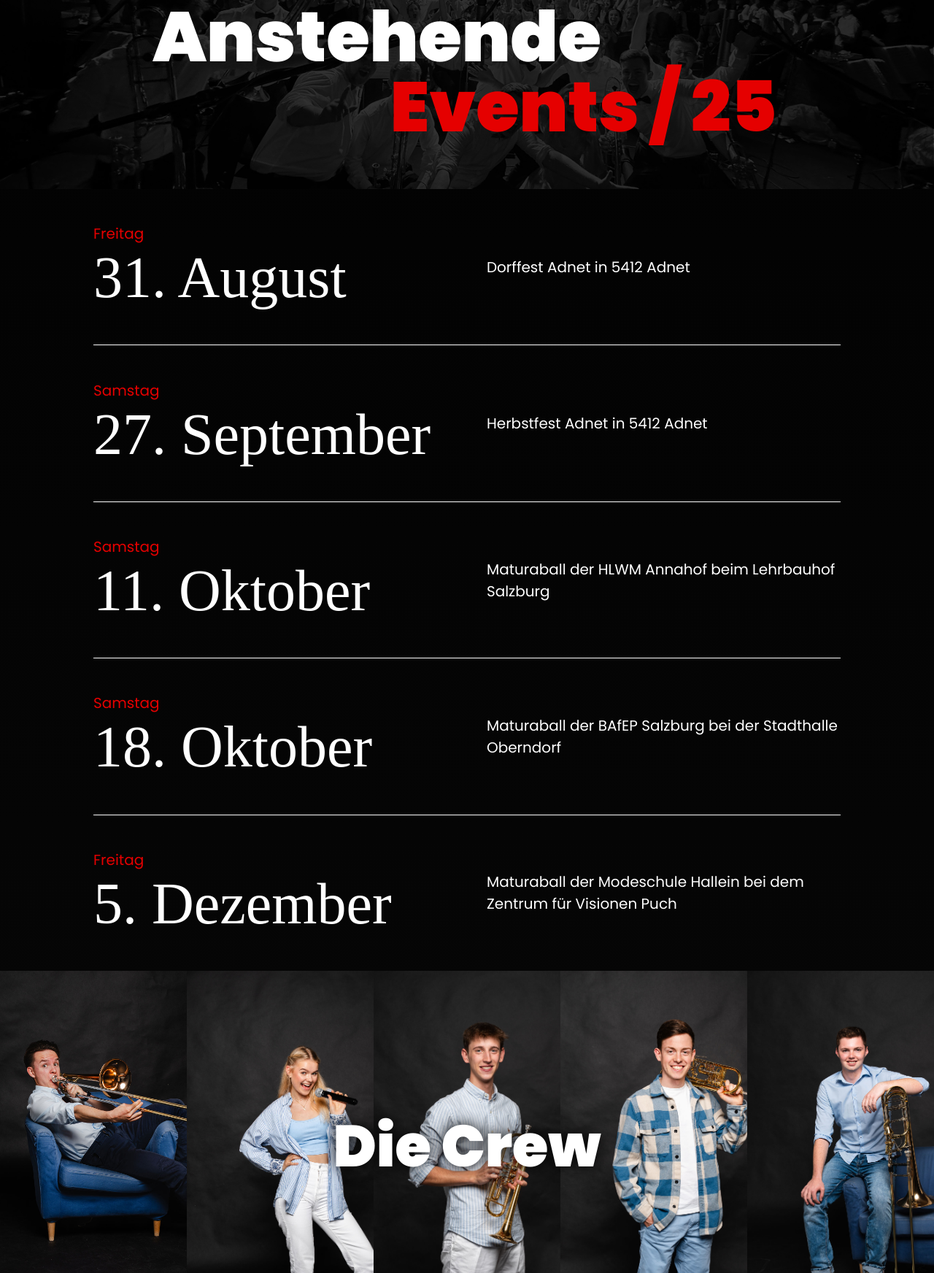
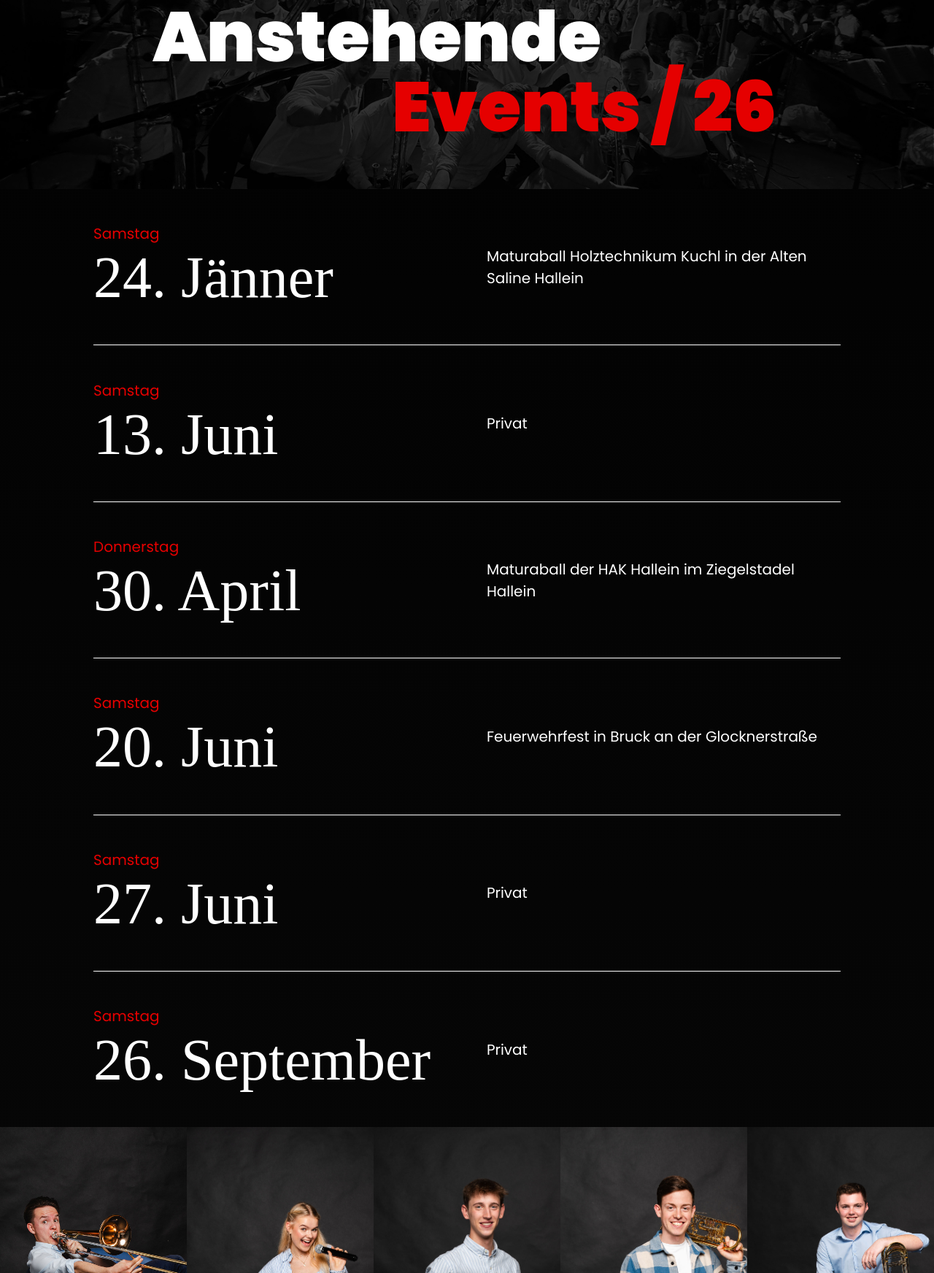
Before and after one commit to SeverinSiller/hoaschoaf, a website built with Vite: page index.html in a window 1280 px wide. Shown: the part 861-2605 px from the top of the page at 73% size. Built offline with nearby package versions, Linux system fonts and the light colour scheme; a web font is replaced by a local one; what colcade would draw is missing.

Commit message:
Update event details.html

```diff
--- a/index.html
+++ b/index.html
@@ -10,7 +10,7 @@
 
     <meta charset="utf-8" />
     <meta http-equiv="X-UA-Compatible" content="IE=edge" />
-    <title>Hoaschoaf - Brassband Salzburg</title>
+    <title>Hoaschoaf - Band Salzburg</title>
     <meta name="description" content="Die offizielle Website der Brassband Hoaschoaf" />
     <meta name="viewport" content="width=device-width, initial-scale=1" />
     <meta name="color-scheme" content="dark" />
@@ -57,29 +57,33 @@
       <div class="events-title">
         <h2>
           <span class="top">Anstehende</span>
-          <span class="bottom emphasis">Events / 25</span>
+          <span class="bottom emphasis">Events / 26</span>
         </h2>
       </div>
       <table class="event-table">
         <tr class="event-info">
-          <td class="day-info"><span class="weekday emphasis">Freitag</span><span class="date">31. August</span></td>
-          <td class="location">Dorffest Adnet in 5412 Adnet</td>
+          <td class="day-info"><span class="weekday emphasis">Samstag</span><span class="date">24. Jänner</span></td>
+          <td class="location">Maturaball Holztechnikum Kuchl in der Alten Saline Hallein</td>
         </tr>
         <tr class="event-info">
-          <td class="day-info"><span class="weekday emphasis">Samstag</span><span class="date">27. September</span></td>
-          <td class="location">Herbstfest Adnet in 5412 Adnet</td>
+          <td class="day-info"><span class="weekday emphasis">Samstag</span><span class="date">13. Juni</span></td>
+          <td class="location">Privat</td>
         </tr>
         <tr class="event-info">
-          <td class="day-info"><span class="weekday emphasis">Samstag</span><span class="date">11. Oktober</span></td>
-          <td class="location">Maturaball der HLWM Annahof beim Lehrbauhof Salzburg</td>
+          <td class="day-info"><span class="weekday emphasis">Donnerstag</span><span class="date">30. April</span></td>
+          <td class="location">Maturaball der HAK Hallein im Ziegelstadel Hallein</td>
         </tr>
         <tr class="event-info">
-          <td class="day-info"><span class="weekday emphasis">Samstag</span><span class="date">18. Oktober</span></td>
-          <td class="location">Maturaball der BAfEP Salzburg bei der Stadthalle Oberndorf</td>
+          <td class="day-info"><span class="weekday emphasis">Samstag</span><span class="date">20. Juni</span></td>
+          <td class="location">Feuerwehrfest in Bruck an der Glocknerstraße</td>
         </tr>
         <tr class="event-info">
-          <td class="day-info"><span class="weekday emphasis">Freitag</span><span class="date">5. Dezember</span></td>
-          <td class="location">Maturaball der Modeschule Hallein bei dem Zentrum für Visionen Puch</td>
+          <td class="day-info"><span class="weekday emphasis">Samstag</span><span class="date">27. Juni</span></td>
+          <td class="location">Privat</td>
+        </tr>
+        <tr class="event-info">
+          <td class="day-info"><span class="weekday emphasis">Samstag</span><span class="date">26. September</span></td>
+          <td class="location">Privat</td>
         </tr>
       </table>
     </section>
```
